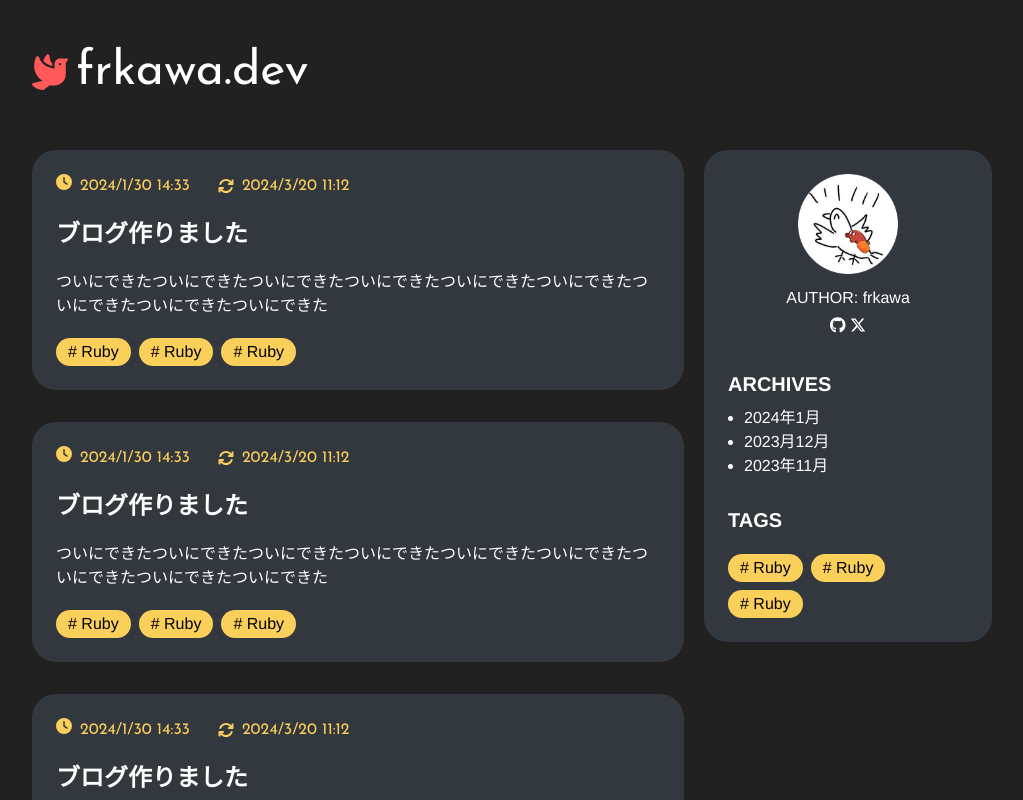
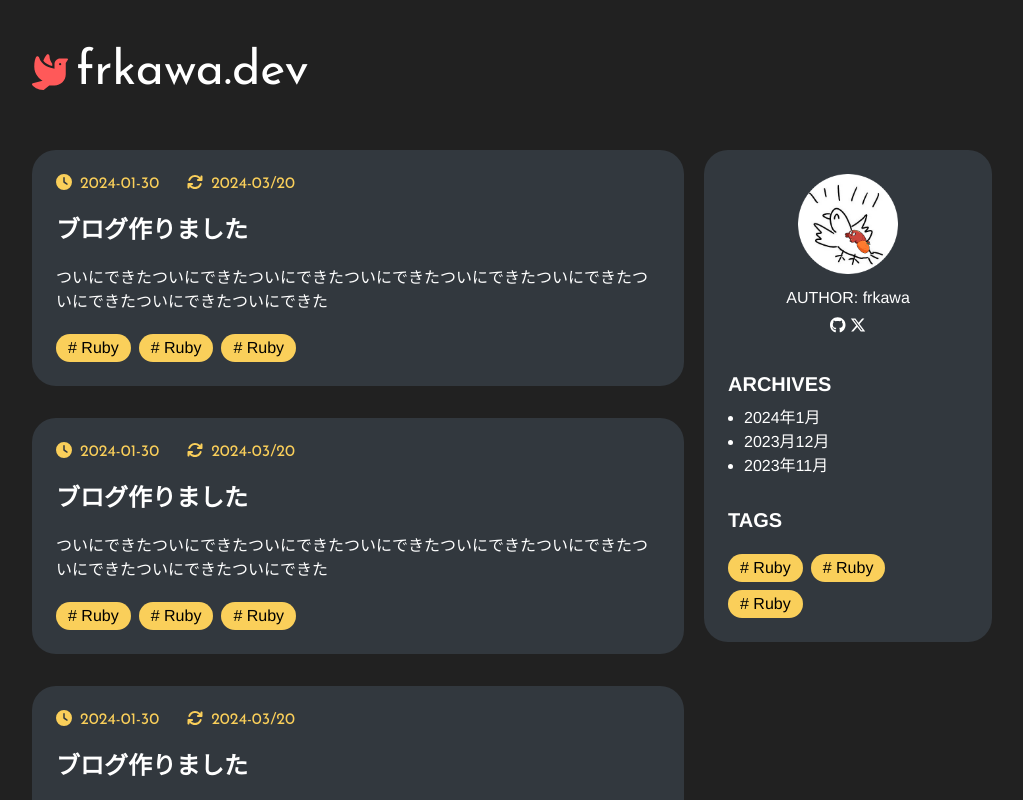
Before and after one commit to frkawa/frkawa-blog, a Next.js app in the folder next/: page / in a window 1280 px wide. Shown: the top 800 px of the page, without its empty margins (128-1151 px from the left). Built offline with nearby package versions, Linux system fonts and the light colour scheme.

Commit message:
日付とアイコンの高さ揃えた

```diff
--- a/next/app/(components)/ArticleCard.tsx
+++ b/next/app/(components)/ArticleCard.tsx
@@ -6,13 +6,13 @@ const ArticleCard = () => {
   return (
     <div className='bg-my-dark-blue p-6 rounded-3xl mb-8'>
       <div className='flex gap-7 text-my-emphasis-yellow'>
-        <span className='flex gap-2 font-josefinSans'>
+        <span className='flex gap-2 font-josefinSans leading-5'>
           <FontAwesomeIcon icon={faClock} className='h-4' />
-          2024/1/30 14:33
+          2024-01-30
         </span>
-        <span className='flex items-center gap-2 font-josefinSans'>
+        <span className='flex gap-2 font-josefinSans leading-5'>
           <FontAwesomeIcon icon={faArrowsRotate} className='h-4' />
-          2024/3/20 11:12
+          2024-03/20
         </span>
       </div>
       <h2 className='text-2xl font-bold my-5'>ブログ作りました</h2>
```
